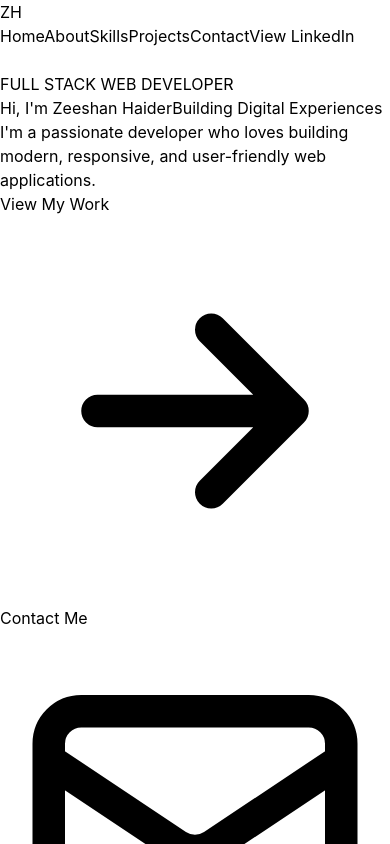
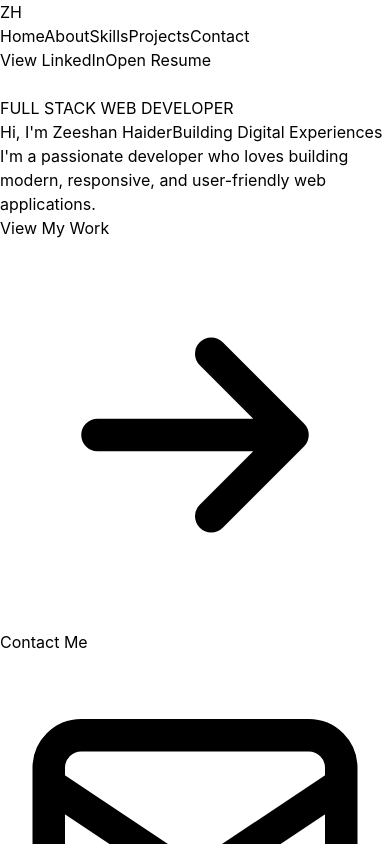
Before and after one commit to zeeshan335088-ai/portfolio, a React (Vite) app: page / in a window 390 px wide. Shown: the top 844 px of the page. Built offline with nearby package versions, Linux system fonts and the light colour scheme.

Commit message:
Added Open Resume button to both desktop and mobile menus

```diff
--- a/src/components/Navbar.jsx
+++ b/src/components/Navbar.jsx
@@ -20,9 +20,14 @@ const Navbar = () => {
             <a href="#skills" className="text-gray-300 hover:text-emerald-400 transition-colors font-medium">Skills</a>
             <a href="#projects" className="text-gray-300 hover:text-emerald-400 transition-colors font-medium">Projects</a>
             <a href="#contact" className="text-gray-300 hover:text-emerald-400 transition-colors font-medium">Contact</a>
+            <div className="flex items-center space-x-3">
               <a href="https://www.linkedin.com/in/zeeshan-haider-b417b2407/" target="_blank" rel="noopener noreferrer" className="px-4 py-2 bg-gradient-to-r from-emerald-600 to-cyan-600 rounded-lg hover:from-emerald-700 hover:to-cyan-700 transition-all font-medium text-sm border border-emerald-500/20">
                 View LinkedIn
               </a>
+              <a href="/Zeeshan.png" target="_blank" rel="noopener noreferrer" className="px-4 py-2 border border-gray-700 rounded-lg hover:border-emerald-500 hover:text-emerald-400 transition-all font-medium text-sm">
+                Open Resume
+              </a>
+            </div>
           </div>
 
           {/* Mobile Menu Button */}
@@ -84,15 +89,26 @@ const Navbar = () => {
             >
               Contact
             </a>
+            <div className="space-y-2 pt-2">
               <a
                 href="https://www.linkedin.com/in/zeeshan-haider-b417b2407/"
                 target="_blank"
                 rel="noopener noreferrer"
                 onClick={() => setIsMenuOpen(false)}
-              className="block px-3 py-2 mt-2 rounded-md text-base font-medium bg-gradient-to-r from-emerald-600 to-cyan-600 text-white hover:from-emerald-700 hover:to-cyan-700 transition-all"
+                className="block px-3 py-2 rounded-md text-base font-medium bg-gradient-to-r from-emerald-600 to-cyan-600 text-white hover:from-emerald-700 hover:to-cyan-700 transition-all text-center"
               >
                 View LinkedIn
               </a>
+              <a
+                href="/Zeeshan.png"
+                target="_blank"
+                rel="noopener noreferrer"
+                onClick={() => setIsMenuOpen(false)}
+                className="block px-3 py-2 rounded-md text-base font-medium border border-gray-700 text-gray-300 hover:border-emerald-500 hover:text-emerald-400 transition-all text-center"
+              >
+                Open Resume
+              </a>
+            </div>
           </div>
         </div>
       )}
```
Lines whose indentation alone changed are shown as unchanged.
